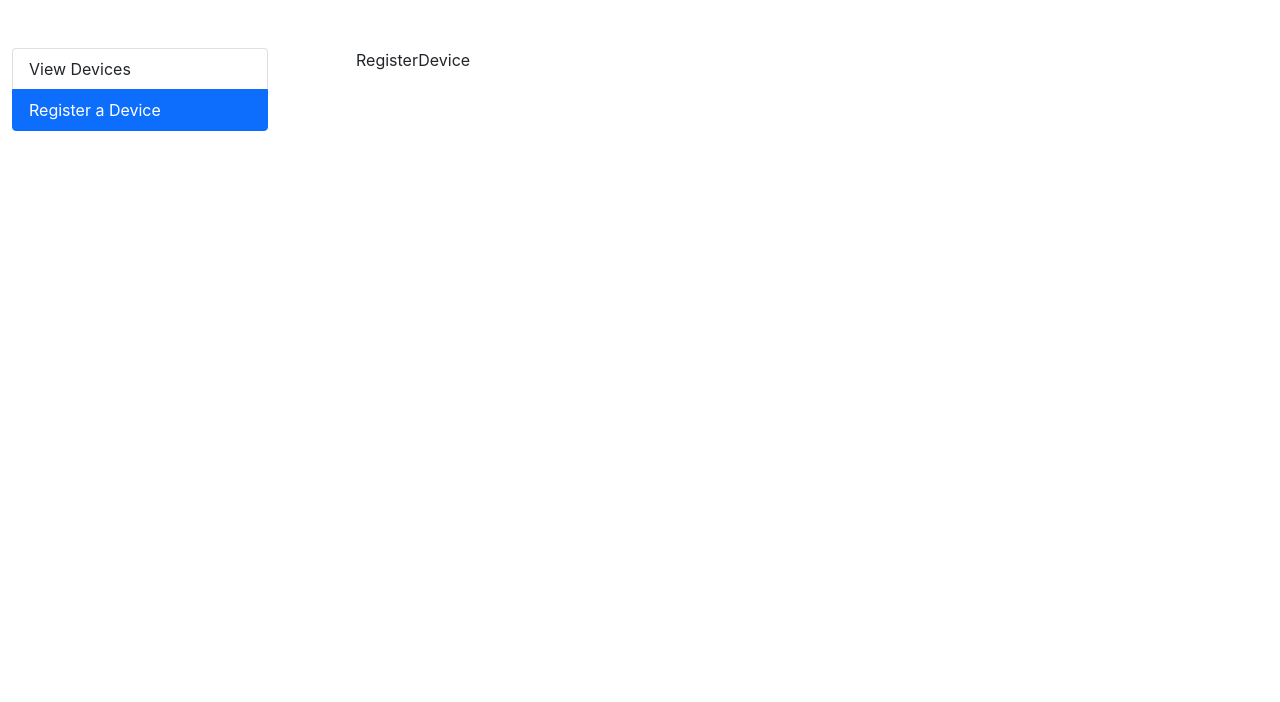
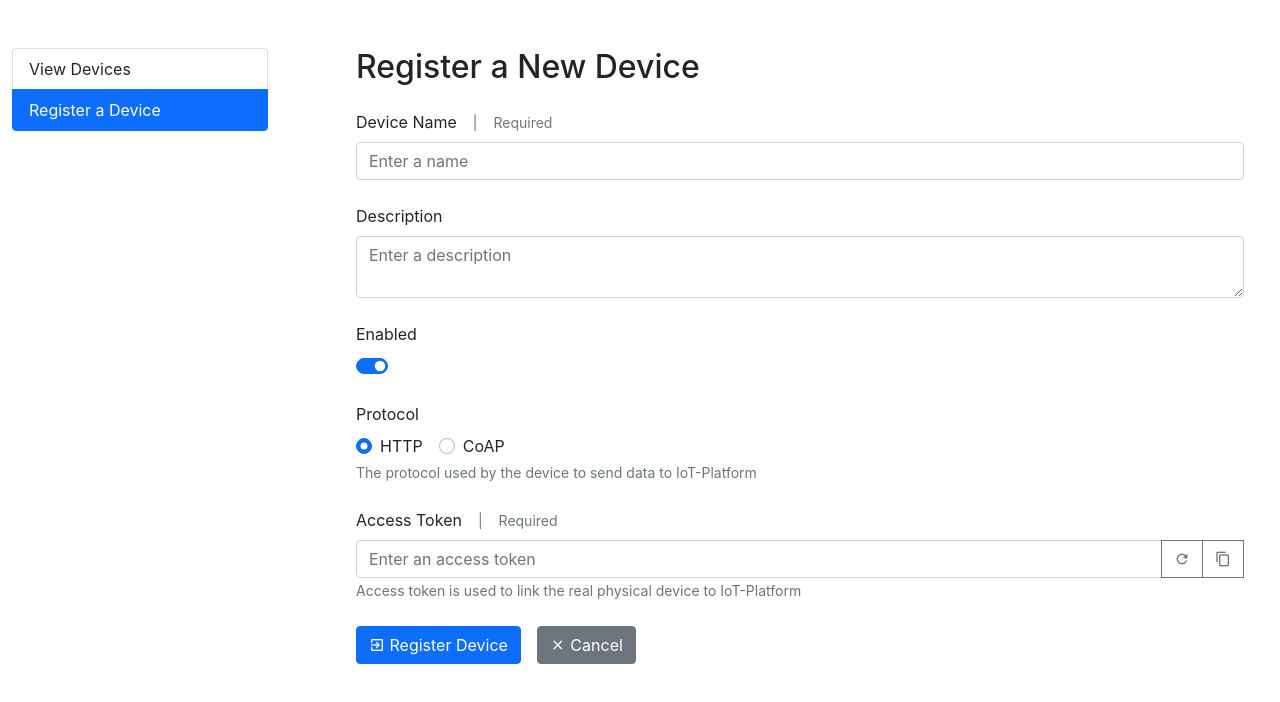
Before and after one commit to mabenj/IoT-Platform, a React (Create React App) app in the folder src/client-app/: page /registerDevice in a window 1280 px wide. Shown: the top 702 px of the page. Built offline with nearby package versions, Linux system fonts and the light colour scheme.

Commit message:
Add device registration form

```diff
--- a/src/client-app/package.json
+++ b/src/client-app/package.json
@@ -13,6 +13,7 @@
 		"@types/react-dom": "^18.0.2",
 		"axios": "^0.26.1",
 		"bootstrap": "^5.1.3",
+		"nanoid": "^3.3.3",
 		"react": "^18.0.0",
 		"react-bootstrap": "^2.3.0",
 		"react-dom": "^18.0.0",
--- a/src/client-app/public/index.html
+++ b/src/client-app/public/index.html
@@ -22,6 +22,7 @@
       work correctly both with client-side routing and a non-root public URL.
       Learn how to configure a non-root public URL by running `npm run build`.
     -->
+    <link rel="stylesheet" href="https://cdn.jsdelivr.net/npm/@mdi/font@6.6.96/css/materialdesignicons.min.css">
     <title>Iot-Platform</title>
 </head>
 
--- a/src/client-app/src/components/register-device/RegisterDevice.tsx
+++ b/src/client-app/src/components/register-device/RegisterDevice.tsx
@@ -1,5 +1,175 @@
-import React from "react";
+import { customAlphabet } from "nanoid";
+import React, { FormEvent, useRef, useState } from "react";
+import Button from "react-bootstrap/Button";
+import Form from "react-bootstrap/Form";
+import InputGroup from "react-bootstrap/InputGroup";
+import { useNavigate } from "react-router-dom";
+import DeviceService from "../../services/DeviceService";
+
+const ACCESS_TOKEN_ALPHABET =
+	"0123456789abcdefghijklmnopqrstuvxyzABCDEFGHIJKLMNOPQRSTUVWXY";
+
+const nanoid = customAlphabet(ACCESS_TOKEN_ALPHABET, 10);
 
 export default function RegisterDevice() {
-	return <div>RegisterDevice</div>;
+	const [validated, setValidated] = useState(false);
+	const accessTokenInputRef = useRef<HTMLInputElement>(null);
+	const navigate = useNavigate();
+
+	const handleSubmit = async (event: FormEvent<HTMLFormElement>) => {
+		event.preventDefault();
+		event.stopPropagation();
+		const form = event.currentTarget;
+		setValidated(true);
+		if (!form.checkValidity()) {
+			return;
+		}
+		const {
+			deviceEnabled,
+			deviceName,
+			deviceDescription,
+			deviceProtocol,
+			deviceAccessToken
+		} = form.elements as any;
+		const newDevice = await DeviceService.registerDevice({
+			name: deviceName.value,
+			accessToken: deviceAccessToken.value,
+			description: deviceDescription.value,
+			enabled: deviceEnabled.checked,
+			protocol: deviceProtocol.value
+		});
+		navigate("/viewDevices");
+	};
+
+	const generateAccessToken = () => {
+		if (accessTokenInputRef.current) {
+			accessTokenInputRef.current.value = nanoid();
+		}
+	};
+
+	const copyAccessToken = () => {
+		const currentToken = accessTokenInputRef.current?.value || "";
+		navigator.clipboard.writeText(currentToken);
+	};
+
+	return (
+		<>
+			<h2 className="mb-4">Register a New Device</h2>
+			<Form
+				noValidate
+				validated={validated}
+				onSubmit={handleSubmit}
+				onReset={() => setValidated(false)}>
+				<Form.Group className="mb-4" controlId="deviceName">
+					<Form.Label>
+						Device Name
+						<Required />
+					</Form.Label>
+					<Form.Control type="text" placeholder="Enter a name" required />
+					<Form.Control.Feedback type="invalid">
+						Provide a name
+					</Form.Control.Feedback>
+				</Form.Group>
+
+				<Form.Group className="mb-4" controlId="deviceDescription">
+					<Form.Label>Description</Form.Label>
+					<Form.Control as="textarea" placeholder="Enter a description" />
+				</Form.Group>
+
+				<Form.Group className="mb-4" controlId="deviceDescription">
+					<Form.Label>Enabled</Form.Label>
+					<Form.Check
+						className="mb-4"
+						type="switch"
+						id="deviceEnabled"
+						label=""
+						defaultChecked
+					/>
+				</Form.Group>
+
+				<Form.Group className="mb-4">
+					<Form.Label>Protocol</Form.Label>
+					<div>
+						<Form.Check
+							inline
+							type="radio"
+							id="protocolHttp"
+							name="deviceProtocol"
+							label="HTTP"
+							defaultChecked
+							required
+							value="http"
+						/>
+						<Form.Check
+							inline
+							type="radio"
+							id="protocolCoap"
+							name="deviceProtocol"
+							label="CoAP"
+							required
+							value="coap"
+						/>
+					</div>
+					<Form.Text muted>
+						The protocol used by the device to send data to IoT-Platform
+					</Form.Text>
+				</Form.Group>
+
+				<Form.Group className="mb-4" controlId="deviceAccessToken">
+					<Form.Label>
+						Access Token
+						<Required />
+					</Form.Label>
+					<InputGroup>
+						<Form.Control
+							ref={accessTokenInputRef}
+							type="text"
+							placeholder="Enter an access token"
+							required
+							pattern="[a-zA-Z0-9]{8,}"
+						/>
+						<Button
+							variant="outline-secondary"
+							onClick={() => generateAccessToken()}
+							title="Generate access token">
+							<span className="mdi mdi-refresh"></span>
+						</Button>
+						<Button
+							variant="outline-secondary"
+							onClick={() => copyAccessToken()}
+							title="Copy to clipboard">
+							<span className="mdi mdi-content-copy"></span>
+						</Button>
+						<Form.Control.Feedback type="invalid">
+							Provide a valid access token. It must be atleast 8 characters long
+							and contain only letters and digits.
+						</Form.Control.Feedback>
+					</InputGroup>
+					<Form.Text muted>
+						Access token is used to link the real physical device to
+						IoT-Platform
+					</Form.Text>
+				</Form.Group>
+
+				<Button variant="primary" type="submit">
+					<span className="mdi mdi-login-variant"></span> Register Device
+				</Button>
+				<Button
+					variant="secondary"
+					type="reset"
+					onClick={() => navigate("/")}
+					className="mx-3">
+					<span className="mdi mdi-close"></span> Cancel
+				</Button>
+			</Form>
+		</>
+	);
 }
+
+const Required = () => {
+	return (
+		<small className="text-muted">
+			<span className="mx-3">|</span>Required
+		</small>
+	);
+};
--- a/src/client-app/src/components/sidenav/Sidenav.tsx
+++ b/src/client-app/src/components/sidenav/Sidenav.tsx
@@ -17,7 +17,7 @@ const CustomListGroupItem = ({ to, label }: { to: string; label: string }) => {
 	let match = useMatch({ path: resolved.pathname, end: true });
 	return (
 		<ListGroup.Item action active={!!match} onClick={() => navigate(to)}>
-			{label}
+			<span>{label}</span>
 		</ListGroup.Item>
 	);
 };
--- a/src/client-app/src/components/view-devices/ViewDevices.tsx
+++ b/src/client-app/src/components/view-devices/ViewDevices.tsx
@@ -1,20 +1,25 @@
-import axios from "axios";
 import React, { useEffect, useState } from "react";
 import { Device } from "../../../../interfaces/device.interface";
+import DeviceService from "../../services/DeviceService";
 
 export default function ViewDevices() {
-	const [devices, setDevices] = useState<Device[]>([]);
+	const [currentDevices, setCurrentDevices] = useState<Device[]>([]);
 
 	useEffect(() => {
-		axios.get("/api/devices").then(({ data }) => setDevices(data));
+		async function fetchDevices() {
+			console.log("fetch");
+			setCurrentDevices(await DeviceService.getAllDevices());
+		}
+		fetchDevices();
 	}, []);
-
 	return (
 		<>
-			<h3>Current devices</h3>
-			{devices.map((device, index) => {
+			<h2 className="mb-5">Current Devices</h2>
+			{currentDevices.map((device, index) => {
 				return (
-					<div key={index} className="mb-5">
+					<div
+						key={index}
+						className="mb-5 p-4 bg-light bg-gradient border rounded">
 						<div>
 							<strong>Name:</strong> {device.name}
 						</div>
--- /dev/null
+++ b/src/client-app/src/services/DeviceService.ts
@@ -0,0 +1,31 @@
+import axios from "axios";
+import { Device } from "../../../interfaces/device.interface";
+
+async function getAllDevices() {
+	const response = await axios.get("/api/devices");
+	return response.data;
+}
+
+async function registerDevice(device: Device) {
+	const response = await axios.post("/api/devices", device);
+	return response.data;
+}
+
+async function deleteDevice(deviceId: string) {
+	//TODO
+	throw new Error("Not implemented");
+}
+
+async function modifyDevice(device: Device) {
+	//TODO
+	throw new Error("Not implemented");
+}
+
+const DeviceService = {
+	getAllDevices,
+	registerDevice,
+	deleteDevice,
+	modifyDevice
+};
+
+export default DeviceService;
--- a/src/interfaces/device.interface.ts
+++ b/src/interfaces/device.interface.ts
@@ -1,10 +1,10 @@
 export interface Device {
-	id: string;
 	name: string;
 	accessToken: string;
 	enabled: boolean;
 	protocol: "http" | "coap";
 	description: string;
-	createdAt: Date;
-	updatedAt: Date;
+	id?: string;
+	createdAt?: Date;
+	updatedAt?: Date;
 }
```
Also changed, not shown: src/client-app/src/services/DeviceDataService.ts (added, +13 -0 lines), 1 other file (tests, documents, lock files or other folders).
